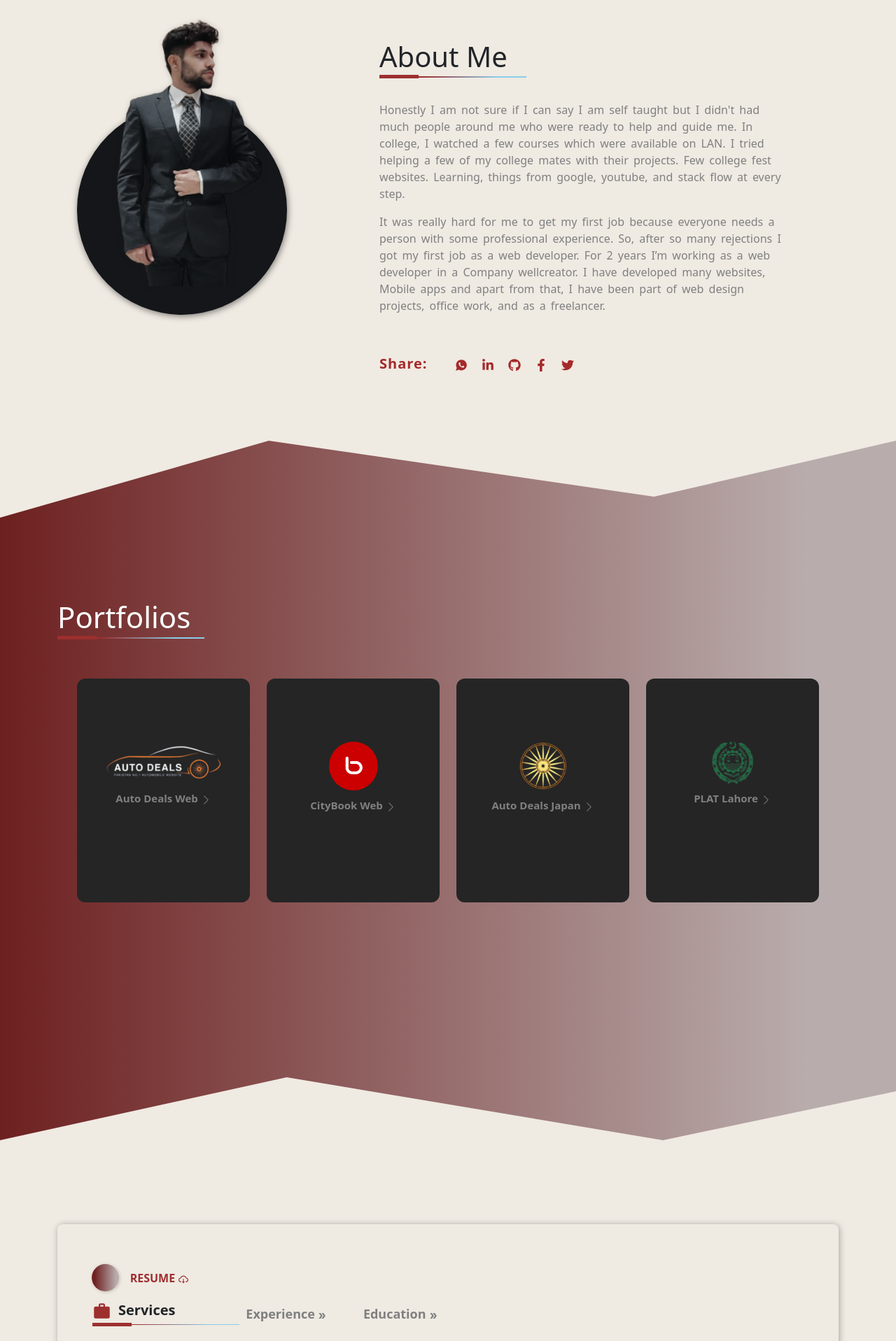
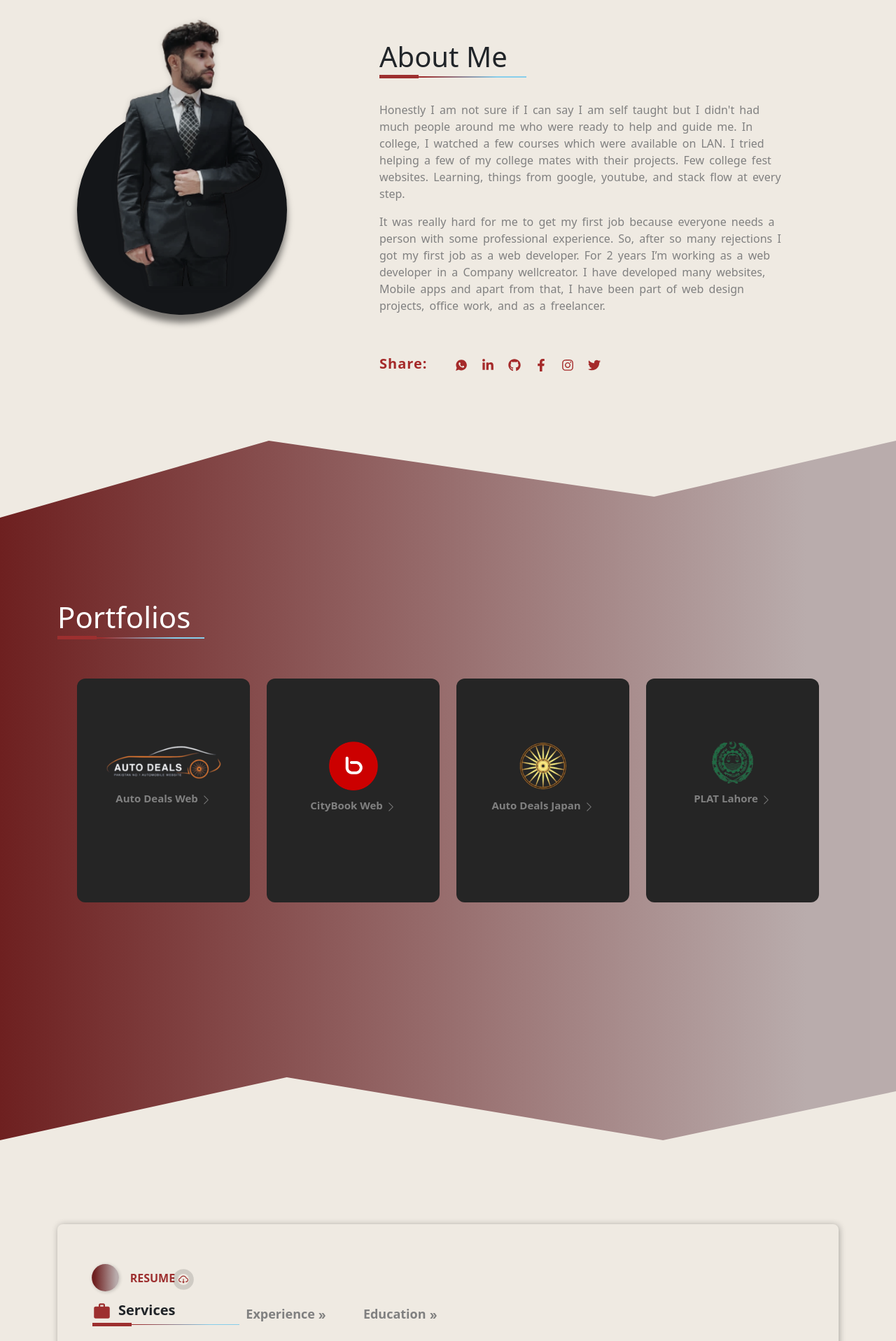
Before and after one commit to DanishFayyaz21/Portfolio, a React (Create React App) app in the folder client/: page / in a window 1280 px wide. Shown: the part 880-2797 px from the top of the page at 70% size. Built offline with nearby package versions, Linux system fonts and the light colour scheme; the HTML template or start-up script is replaced by a standard one.

Commit message:
pulse added

```diff
--- a/client/src/App.css
+++ b/client/src/App.css
@@ -56,3 +56,20 @@
 }
 
 }
+
+.pulse {
+  animation: pulse-animation 2s infinite;
+  border-radius: 50%;
+  background: transparent;
+}
+
+
+
+@keyframes pulse-animation {
+  0% {
+    box-shadow: 0 0 0 0px rgba(0, 0, 0, 0.2);
+  }
+  100% {
+    box-shadow: 0 0 0 20px rgba(0, 0, 0, 0);
+  }
+}
--- a/client/src/Components/About/style.scss
+++ b/client/src/Components/About/style.scss
@@ -1,8 +1,5 @@
 @media only screen and (max-width: 450px) {
   #About {
-
-
-
     .about-background {
       clip-path: polygon(
         67% 4%,
@@ -111,7 +108,7 @@
           box-shadow: 1px 2px 10px rgba(0, 0, 0, 0.5);
           display: flex;
           justify-content: center;
-          align-self: center!important;
+          align-self: center !important;
           object-fit: contain;
           border-radius: 50%;
           img {
@@ -183,7 +180,7 @@
           background-size: cover;
           display: flex;
           justify-content: center;
-          box-shadow: 1px 2px 10px rgba(0, 0, 0, 0.5);
+          box-shadow: 0px 11px 10px rgba(0, 0, 0, 0.5);
           object-fit: contain;
           width: 300px;
           height: 300px;
@@ -193,14 +190,12 @@
             align-self: center;
             object-fit: contain;
             width: 420px;
-            // margin-left: -75px;
             transition: 1s;
             height: 550px;
             filter: drop-shadow(1px 1px 4px rgba(22, 22, 22, 0.2));
             &:hover {
               opacity: 5;
               cursor: pointer;
-              transform: scale(1.01);
             }
           }
         }
@@ -215,7 +210,7 @@
             white-space: nowrap;
           }
           .bio-text {
-            padding:25px 0px;
+            padding: 25px 0px;
             color: gray;
             p {
               font-size: 16px;
--- a/client/src/Components/Contact/index.js
+++ b/client/src/Components/Contact/index.js
@@ -157,7 +157,7 @@ const Contact = () => {
 
                   <div className="d-flex justify-content-end my-md-5">
                     <button class="learn-more my-2">
-                      <span class="circle" aria-hidden="true">
+                      <span class="circle pulse" aria-hidden="true">
                         <span class="icon arrow"></span>
                       </span>
                       <span onClick={submit} class="button-text">
--- a/client/src/Components/Contact/style.scss
+++ b/client/src/Components/Contact/style.scss
@@ -115,7 +115,7 @@
             font-size: 20px !important;
             font-family: inherit;
             &.learn-more {
-              width: 12rem;
+              width: 8rem;
               height: auto;
               .circle {
                 @include transition(all, 0.45s, cubic-bezier(0.65, 0, 0.076, 1));
@@ -141,6 +141,7 @@
                 right: 0;
                 bottom: 0;
                 padding: 7px;
+                margin-left: 40px;
                 align-self: center;
                 color: var(--primary-color);
                 font-weight: 700;
@@ -458,7 +459,7 @@
             font-size: 20px !important;
             font-family: inherit;
             &.learn-more {
-              width: 12rem;
+              width: 10rem;
               height: auto;
               .circle {
                 @include transition(all, 0.45s, cubic-bezier(0.65, 0, 0.076, 1));
@@ -484,11 +485,13 @@
                 right: 0;
                 bottom: 0;
                 padding: 7px;
+                margin-left: 15px;
                 align-self: center;
                 color: var(--primary-color);
                 font-weight: 700;
                 line-height: 1.6;
                 font-size: 16px;
+
                 background-color: transparent;
                 text-align: center;
                 text-transform: uppercase;
--- a/client/src/Components/Hero/index.js
+++ b/client/src/Components/Hero/index.js
@@ -12,7 +12,7 @@ const Hero = ({ goToContact }) => {
             <p className="name">I'm Muhammad Danish</p>
             <p className="designation">Web Developer</p>
             <button onClick={goToContact} class="learn-more smy-2">
-              <span class="circle" aria-hidden="true">
+              <span class="circle pulse" aria-hidden="true">
                 <span class="icon arrow"></span>
               </span>
               <span class="button-text">Hire me</span>
--- a/client/src/Components/Hero/style.scss
+++ b/client/src/Components/Hero/style.scss
@@ -228,6 +228,7 @@
               color: #fff;
               font-weight: 700;
               line-height: 1.6;
+              margin-left: -10px;
               font-size: 16px;
               background-color: transparent;
               text-align: center;
--- a/client/src/Components/Resume/index.js
+++ b/client/src/Components/Resume/index.js
@@ -35,8 +35,8 @@ const Resume = () => {
                 <span class="circle" aria-hidden="true">
                   <span class="icon arrow"></span>
                 </span>
-                <span class="button-text">
-                  Resume <AiOutlineCloudDownload />
+                <span class="button-text ">
+                  Resume <AiOutlineCloudDownload className="pulse" />
                 </span>
               </a>
               <div className="tab-section">
@@ -80,7 +80,7 @@ const Resume = () => {
                       className="tab-btn"
                       onClick={() => setPortion("service")}
                     >
-                      Service <MdOutlineDoubleArrow />
+                      Service <MdOutlineDoubleArrow  />
                     </button>
                   )}
                   {portion != "education" && (
--- a/client/src/Components/Share/index.js
+++ b/client/src/Components/Share/index.js
@@ -1,4 +1,4 @@
-import { FaFacebookF, FaLinkedinIn, FaTwitter, FaGithub } from "react-icons/fa";
+import { FaFacebookF,FaInstagram, FaLinkedinIn, FaTwitter, FaGithub } from "react-icons/fa";
 import { IoLogoWhatsapp } from "react-icons/io";
 import "./style.scss";
 const Share = () => {
@@ -18,6 +18,9 @@ const Share = () => {
         <a href="https://www.facebook.com/I.am.M.danish/" target="_blank">
           <FaFacebookF />
         </a>
+        <a href="https://www.instagram.com/danish.fayyaz21/" target="_blank">
+          <FaInstagram />
+        </a>
         <a href="https://twitter.com/danishfayyaz21" target="_blank">
           <FaTwitter />
         </a>
```
Also changed, not shown: client/src/Components/Resume/style.scss (line endings or trailing spaces).
